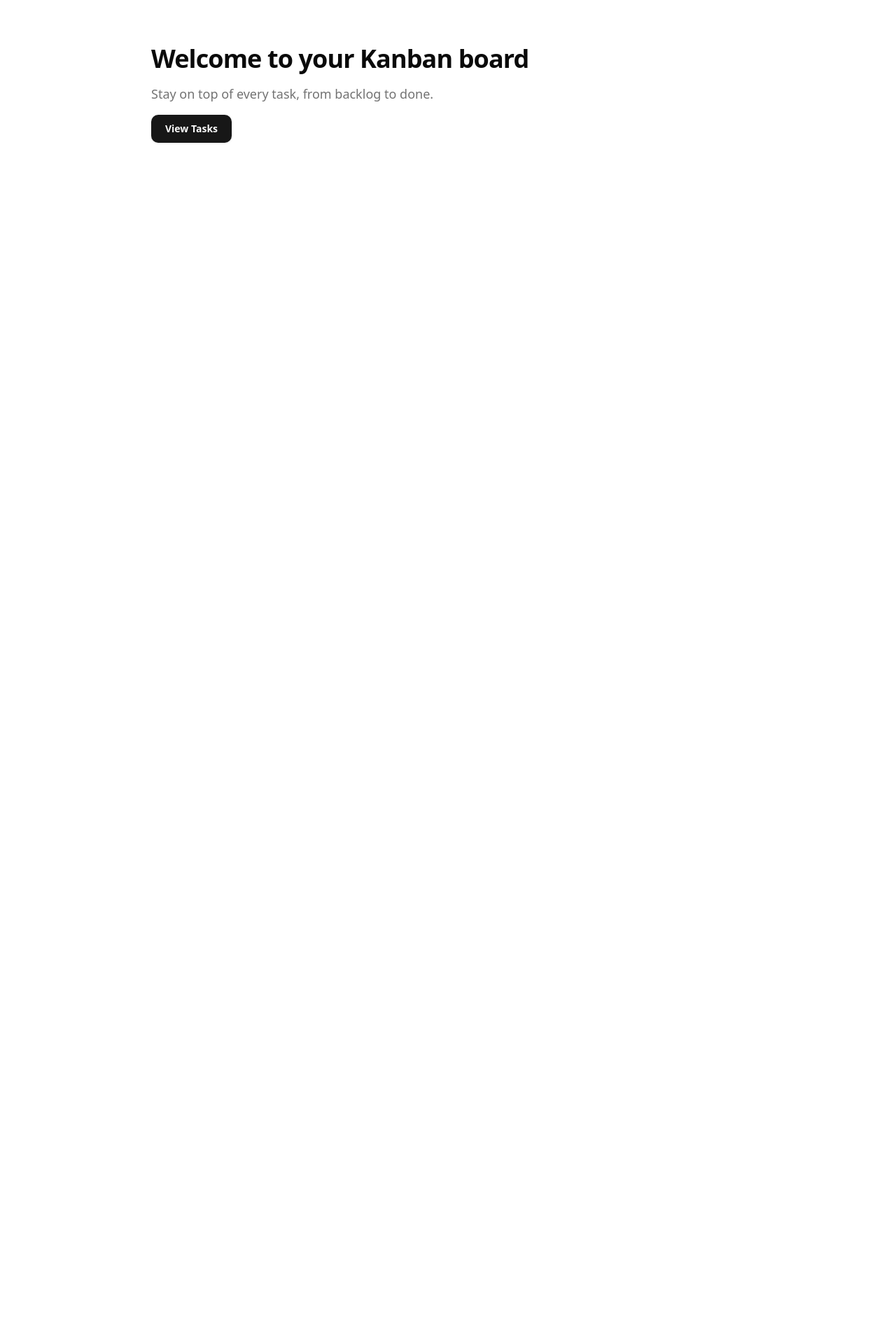
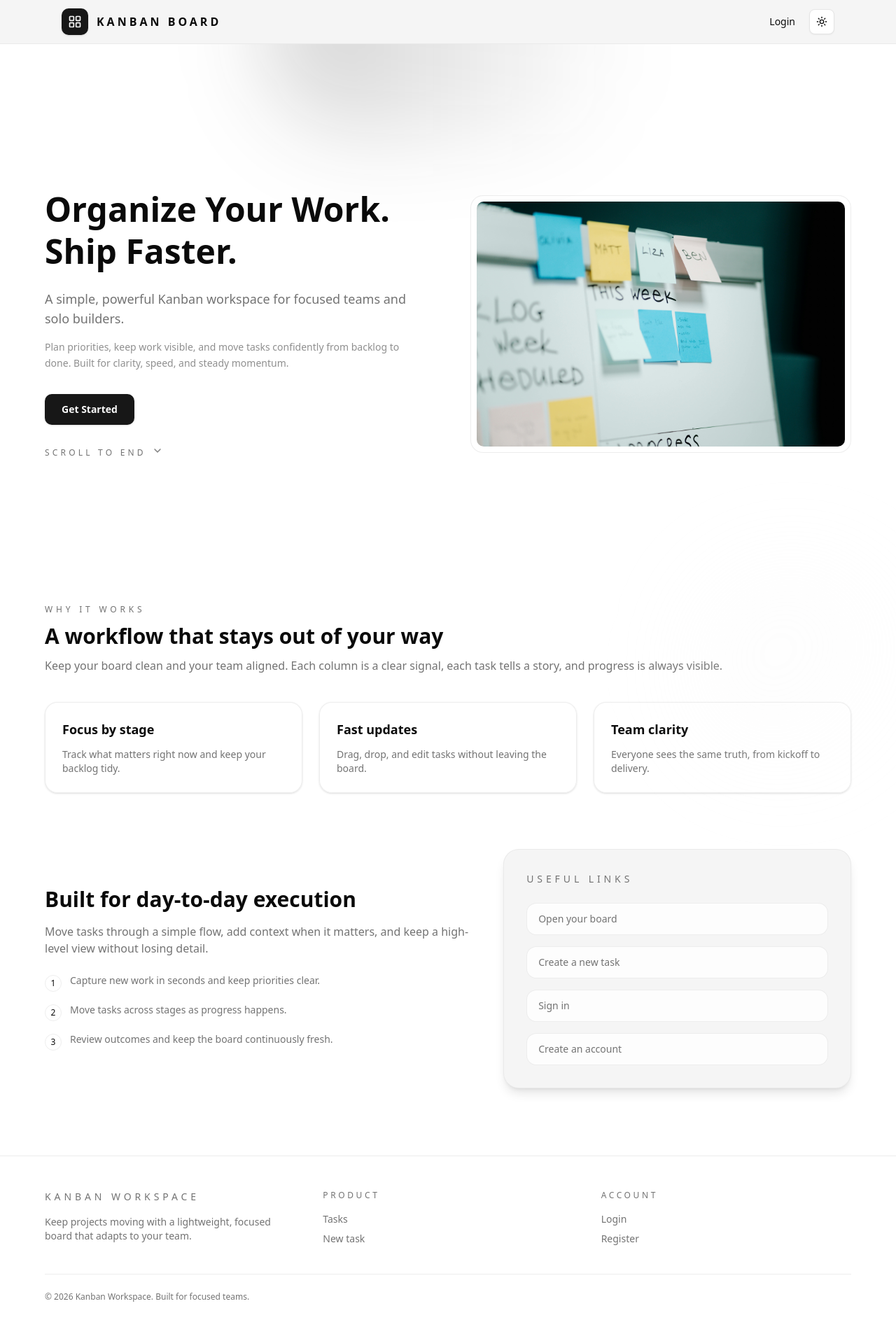
Before and after one commit to Muhammad-Morgan/kanban-board-complete, a Next.js app: page / in a window 1280 px wide. Shown: the top 1896 px of the page at 70% size. Before the commit the page ends 800 px from the top, so only its background shows below. Built offline with nearby package versions, Linux system fonts and the light colour scheme.

Commit message:
add useful context to home page

```diff
--- a/app/globals.css
+++ b/app/globals.css
@@ -82,6 +82,11 @@
   --sidebar-ring: oklch(0.708 0 0);
 }
 
+html,
+body {
+  scroll-behavior: smooth;
+}
+
 .dark {
   --background: oklch(0.145 0 0);
   --foreground: oklch(0.985 0 0);
--- a/app/page.tsx
+++ b/app/page.tsx
@@ -1,22 +1,245 @@
 import Link from "next/link";
+import todoList from "@/public/todo-list.jpg";
+import Image from "next/image";
+import { ChevronDown, LayoutGrid } from "lucide-react";
+import { ModeToggle } from "@/components/molecule/ThemeToggle";
 
 export default function Home() {
   return (
-    <main className="mx-auto w-full max-w-4xl px-6 py-16">
-      <div className="flex flex-col items-start gap-4">
-        <h1 className="text-3xl font-semibold tracking-tight text-foreground md:text-4xl">
-          Welcome to your Kanban board
+    <main className="relative overflow-hidden bg-background text-foreground">
+      <div className="pointer-events-none absolute -top-24 left-1/2 h-72 w-[520px] -translate-x-1/2 rounded-full bg-linear-to-r from-primary/20 via-primary/10 to-transparent blur-3xl" />
+      <div className="pointer-events-none absolute right-0 top-1/2 h-72 w-72 -translate-y-1/2 rounded-full bg-linear-to-br from-secondary/20 via-accent/15 to-transparent blur-3xl" />
+      <nav className="border-b border-border/70 bg-muted backdrop-blur">
+        <div className="mx-auto flex w-full max-w-6xl items-center justify-between px-6 py-3">
+          <Link
+            href="/"
+            className="flex items-center gap-3 text-foreground no-underline"
+          >
+            <span
+              className="grid size-9.5 place-items-center rounded-lg bg-primary text-primary-foreground shadow-sm"
+              aria-hidden="true"
+            >
+              <LayoutGrid className="h-5 w-5" />
+            </span>
+            <span className="text-sm font-semibold uppercase tracking-[0.25em] md:text-base">
+              Kanban Board
+            </span>
+          </Link>
+          <div className="flex items-center gap-2">
+            <Link
+              href="/login"
+              className="inline-flex items-center rounded-md px-3 py-2 text-sm font-medium text-foreground transition hover:bg-muted"
+            >
+              Login
+            </Link>
+            <ModeToggle />
+          </div>
+        </div>
+      </nav>
+      {/* HERO */}
+      <section className="flex min-h-screen items-center justify-center px-6">
+        <div className="grid w-full max-w-6xl gap-16 md:grid-cols-2 md:items-center">
+          <div>
+            <h1 className="text-5xl font-bold leading-tight">
+              Organize Your Work. <br /> Ship Faster.
             </h1>
-        <p className="text-base text-muted-foreground md:text-lg">
-          Stay on top of every task, from backlog to done.
+
+            <p className="mt-6 text-lg text-muted-foreground">
+              A simple, powerful Kanban workspace for focused teams and solo
+              builders.
             </p>
+            <p className="mt-4 text-sm leading-relaxed text-muted-foreground/80">
+              Plan priorities, keep work visible, and move tasks confidently
+              from backlog to done. Built for clarity, speed, and steady
+              momentum.
+            </p>
+
+            <div className="mt-8 flex gap-4">
               <Link
-          className="inline-flex items-center justify-center rounded-lg bg-primary px-5 py-2.5 text-sm font-semibold text-primary-foreground shadow-sm transition hover:bg-primary/90"
-          href="/tasks"
+                href="/login"
+                className="rounded-lg bg-primary px-6 py-3 text-sm font-semibold text-primary-foreground shadow-sm transition hover:bg-primary/90"
               >
-          View Tasks
+                Get Started
               </Link>
             </div>
+            <a
+              href="#page-end"
+              className="mt-8 inline-flex items-center gap-2 text-xs uppercase tracking-[0.35em] text-muted-foreground transition hover:text-foreground"
+            >
+              Scroll to End
+              <ChevronDown className="h-4 w-4 animate-bounce" />
+            </a>
+          </div>
+
+          <div className="rounded-2xl border border-border/70 bg-card/80 p-2">
+            {/* screenshot image here */}
+            <Image
+              src={todoList}
+              alt="todo-list"
+              height={400}
+              className="rounded-lg object-contain"
+            />
+          </div>
+        </div>
+      </section>
+
+      <section id="highlights" className="px-6 pb-20 scroll-mt-24">
+        <div className="mx-auto w-full max-w-6xl">
+          <div className="flex flex-col gap-3">
+            <span className="text-xs uppercase tracking-[0.4em] text-muted-foreground">
+              Why it works
+            </span>
+            <h2 className="text-3xl font-semibold">
+              A workflow that stays out of your way
+            </h2>
+            <p className="text-muted-foreground">
+              Keep your board clean and your team aligned. Each column is a
+              clear signal, each task tells a story, and progress is always
+              visible.
+            </p>
+          </div>
+          <div className="mt-10 grid gap-6 md:grid-cols-3">
+            {[
+              {
+                title: "Focus by stage",
+                description:
+                  "Track what matters right now and keep your backlog tidy.",
+              },
+              {
+                title: "Fast updates",
+                description:
+                  "Drag, drop, and edit tasks without leaving the board.",
+              },
+              {
+                title: "Team clarity",
+                description:
+                  "Everyone sees the same truth, from kickoff to delivery.",
+              },
+            ].map((item) => (
+              <div
+                key={item.title}
+                className="rounded-2xl border border-border/70 bg-card/80 p-6 shadow-sm"
+              >
+                <h3 className="text-lg font-semibold">{item.title}</h3>
+                <p className="mt-3 text-sm text-muted-foreground">
+                  {item.description}
+                </p>
+              </div>
+            ))}
+          </div>
+        </div>
+      </section>
+
+      <section className="px-6 pb-24">
+        <div className="mx-auto w-full max-w-6xl gap-12 lg:grid lg:grid-cols-[1.1fr_0.9fr] lg:items-center">
+          <div>
+            <h2 className="text-3xl font-semibold">
+              Built for day-to-day execution
+            </h2>
+            <p className="mt-4 text-muted-foreground">
+              Move tasks through a simple flow, add context when it matters, and
+              keep a high-level view without losing detail.
+            </p>
+            <ol className="mt-6 space-y-4 text-sm text-muted-foreground">
+              <li className="flex items-start gap-3">
+                <span className="mt-0.5 inline-flex h-6 w-6 items-center justify-center rounded-full border border-border/70 text-xs text-foreground">
+                  1
+                </span>
+                Capture new work in seconds and keep priorities clear.
+              </li>
+              <li className="flex items-start gap-3">
+                <span className="mt-0.5 inline-flex h-6 w-6 items-center justify-center rounded-full border border-border/70 text-xs text-foreground">
+                  2
+                </span>
+                Move tasks across stages as progress happens.
+              </li>
+              <li className="flex items-start gap-3">
+                <span className="mt-0.5 inline-flex h-6 w-6 items-center justify-center rounded-full border border-border/70 text-xs text-foreground">
+                  3
+                </span>
+                Review outcomes and keep the board continuously fresh.
+              </li>
+            </ol>
+          </div>
+          <div className="rounded-3xl border border-border/70 bg-muted p-8 shadow-lg">
+            <div className="text-sm uppercase tracking-[0.35em] text-muted-foreground">
+              Useful links
+            </div>
+            <div className="mt-6 grid gap-4 text-sm text-muted-foreground">
+              <Link
+                href="/tasks"
+                className="rounded-xl border border-border/70 bg-card/80 px-4 py-3 transition hover:border-primary/40"
+              >
+                Open your board
+              </Link>
+              <Link
+                href="/tasks/create-task"
+                className="rounded-xl border border-border/70 bg-card/80 px-4 py-3 transition hover:border-primary/40"
+              >
+                Create a new task
+              </Link>
+              <Link
+                href="/login"
+                className="rounded-xl border border-border/70 bg-card/80 px-4 py-3 transition hover:border-primary/40"
+              >
+                Sign in
+              </Link>
+              <Link
+                href="/register"
+                className="rounded-xl border border-border/70 bg-card/80 px-4 py-3 transition hover:border-primary/40"
+              >
+                Create an account
+              </Link>
+            </div>
+          </div>
+        </div>
+      </section>
+
+      <footer
+        id="page-end"
+        className="border-t border-border/70 bg-background/80 px-6 py-12"
+      >
+        <div className="mx-auto w-full max-w-6xl gap-10 md:grid md:grid-cols-3">
+          <div>
+            <div className="text-sm uppercase tracking-[0.35em] text-muted-foreground">
+              Kanban Workspace
+            </div>
+            <p className="mt-4 text-sm text-muted-foreground">
+              Keep projects moving with a lightweight, focused board that adapts
+              to your team.
+            </p>
+          </div>
+          <div>
+            <div className="text-xs uppercase tracking-[0.3em] text-muted-foreground">
+              Product
+            </div>
+            <div className="mt-4 grid gap-2 text-sm text-muted-foreground">
+              <Link href="/tasks" className="hover:text-foreground">
+                Tasks
+              </Link>
+              <Link href="/tasks/create-task" className="hover:text-foreground">
+                New task
+              </Link>
+            </div>
+          </div>
+          <div>
+            <div className="text-xs uppercase tracking-[0.3em] text-muted-foreground">
+              Account
+            </div>
+            <div className="mt-4 grid gap-2 text-sm text-muted-foreground">
+              <Link href="/login" className="hover:text-foreground">
+                Login
+              </Link>
+              <Link href="/register" className="hover:text-foreground">
+                Register
+              </Link>
+            </div>
+          </div>
+        </div>
+        <div className="mx-auto mt-10 w-full max-w-6xl border-t border-border/70 pt-6 text-xs text-muted-foreground">
+          © 2026 Kanban Workspace. Built for focused teams.
+        </div>
+      </footer>
     </main>
   );
 }
```
Also changed, not shown: public/todo-list.jpg (added). Lines whose indentation alone changed are shown as unchanged.
